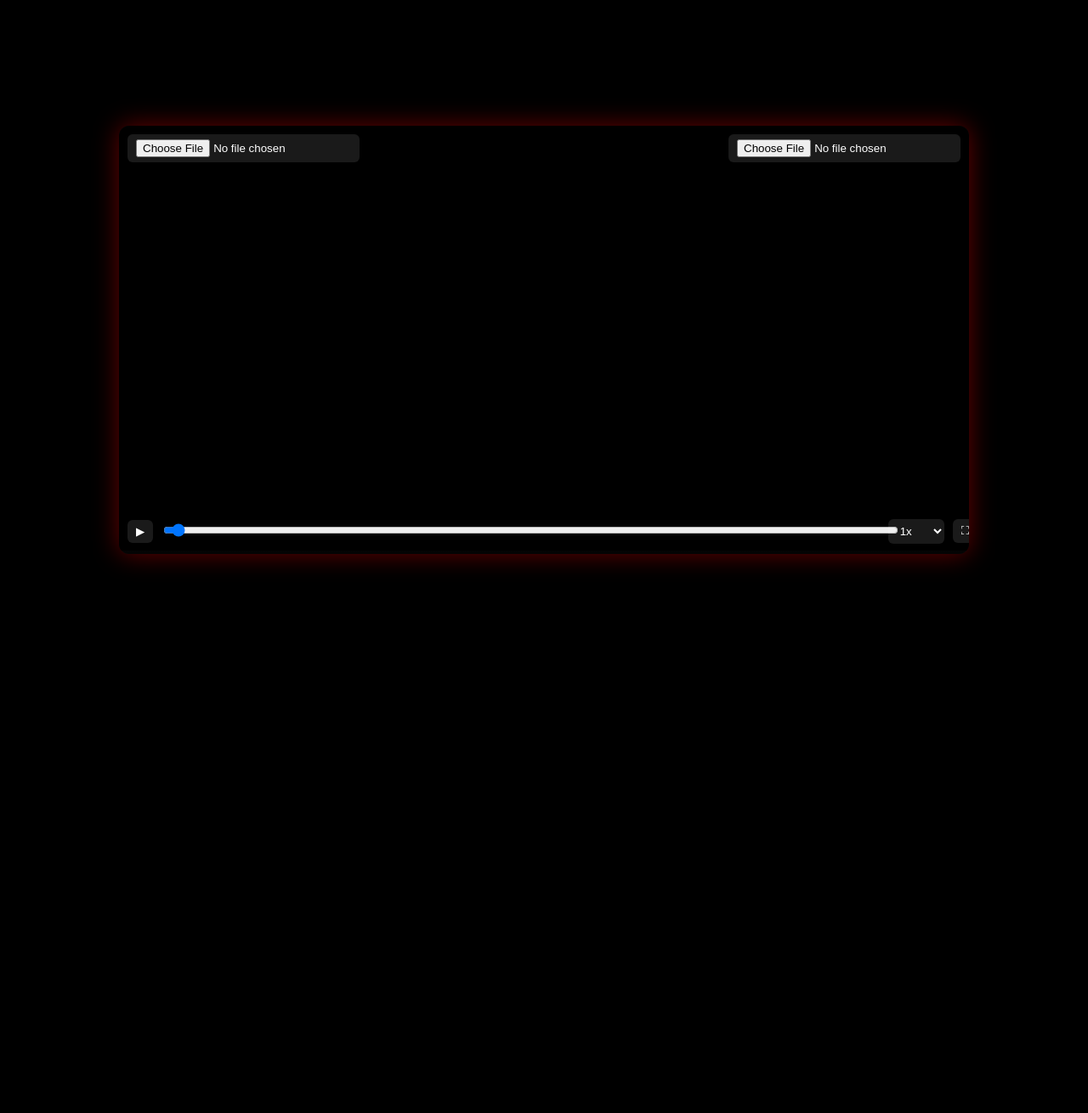
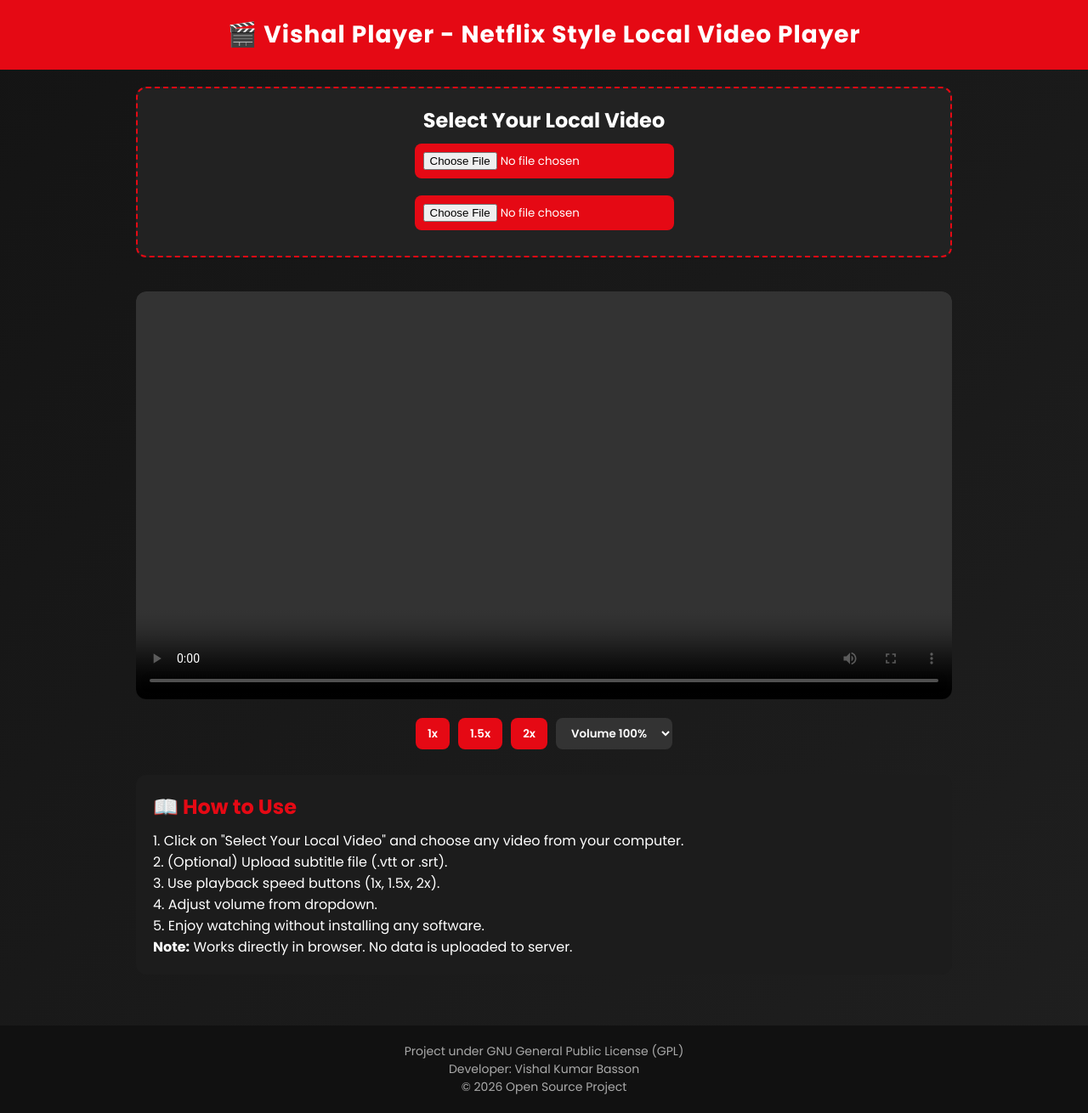
Before and after one commit to vishalkumar-netizen/Video-Player-, a plain HTML site: page index.html in a window 1280 px wide. Shown: the whole page at 85% size. Before the commit the page ends 800 px from the top, so only its background shows below. Drawn offline with Linux system fonts and the light colour scheme.

Commit message:
Update index.html

```diff
--- a/index.html
+++ b/index.html
@@ -1,194 +1,193 @@
 <!DOCTYPE html>
 <html lang="en">
 <head>
-<meta charset="UTF-8" />
-<meta name="viewport" content="width=device-width, initial-scale=1.0" />
-<title>Ultra Pro Video Player</title>
+  <meta charset="UTF-8">
+  <meta name="viewport" content="width=device-width, initial-scale=1.0">
+  <title>Vishal Player - Local Video Player</title>
+  <link href="https://fonts.googleapis.com/css2?family=Poppins:wght@300;400;600;700&display=swap" rel="stylesheet">
+  <style>
+    * { margin: 0; padding: 0; box-sizing: border-box; font-family: 'Poppins', sans-serif; }
 
-<style>
     body {
-  margin: 0;
-  background: #000;
-  font-family: Arial, sans-serif;
-  display: flex;
-  justify-content: center;
-  align-items: center;
-  height: 100vh;
+      background: linear-gradient(135deg, #141414, #1f1f1f);
+      color: white;
+      min-height: 100vh;
     }
 
-.player-container {
-  position: relative;
-  width: 95%;
+    header {
+      padding: 20px;
+      text-align: center;
+      background: #e50914;
+      font-size: 28px;
+      font-weight: 700;
+      letter-spacing: 1px;
+    }
+
+    .container {
+      padding: 20px;
       max-width: 1000px;
-  background: #111;
+      margin: auto;
+    }
+
+    .upload-section {
+      text-align: center;
+      margin-bottom: 20px;
+      padding: 20px;
+      border: 2px dashed #e50914;
       border-radius: 12px;
-  overflow: hidden;
-  box-shadow: 0 0 30px rgba(255,0,0,0.4);
+      background: #222;
+    }
+
+    input[type="file"] {
+      margin: 10px 0;
+      padding: 10px;
+      background: #e50914;
+      border: none;
+      color: white;
+      border-radius: 8px;
+      cursor: pointer;
     }
 
     video {
       width: 100%;
-  height: auto;
+      border-radius: 12px;
+      margin-top: 20px;
       background: black;
     }
 
     .controls {
-  position: absolute;
-  bottom: 0;
-  width: 100%;
-  background: linear-gradient(to top, rgba(0,0,0,0.8), transparent);
-  padding: 10px;
       display: flex;
-  align-items: center;
+      flex-wrap: wrap;
       gap: 10px;
+      margin-top: 15px;
+      justify-content: center;
     }
 
-button, select, input {
-  background: rgba(255,255,255,0.1);
+    button, select {
+      padding: 8px 14px;
+      border-radius: 8px;
+      border: none;
+      cursor: pointer;
+      font-weight: 600;
+    }
+
+    button {
+      background: #e50914;
       color: white;
-  border: none;
-  padding: 6px 10px;
-  border-radius: 6px;
-  cursor: pointer;
     }
 
     button:hover {
-  background: rgba(255,0,0,0.8);
+      background: #ff1f2d;
     }
 
-.progress {
-  flex: 1;
+    select {
+      background: #333;
+      color: white;
     }
 
-input[type="range"] {
-  width: 100%;
+    .guide {
+      margin-top: 30px;
+      padding: 20px;
+      background: #1c1c1c;
+      border-radius: 12px;
     }
 
-.file-upload {
-  position: absolute;
-  top: 10px;
-  left: 10px;
-  z-index: 10;
+    .guide h2 {
+      margin-bottom: 10px;
+      color: #e50914;
     }
 
-.subtitle-upload {
-  position: absolute;
-  top: 10px;
-  right: 10px;
-  z-index: 10;
-}
-
-@media(max-width:600px){
-  .controls{
-    flex-wrap: wrap;
-  }
+    footer {
+      margin-top: 40px;
+      padding: 20px;
+      text-align: center;
+      background: #111;
+      font-size: 14px;
+      color: #aaa;
     }
   </style>
 </head>
-
 <body>
 
-<div class="player-container">
+<header>
+  🎬 Vishal Player - Netflix Style Local Video Player
+</header>
 
-  <div class="file-upload">
+<div class="container">
+
+  <div class="upload-section">
+    <h2>Select Your Local Video</h2>
     <input type="file" id="videoInput" accept="video/*">
+    <br>
+    <input type="file" id="subtitleInput" accept=".vtt,.srt">
   </div>
 
-  <div class="subtitle-upload">
-    <input type="file" id="subtitleInput" accept=".vtt">
+  <video id="videoPlayer" controls></video>
+
+  <div class="controls">
+    <button onclick="setSpeed(1)">1x</button>
+    <button onclick="setSpeed(1.5)">1.5x</button>
+    <button onclick="setSpeed(2)">2x</button>
+
+    <select onchange="setVolume(this.value)">
+      <option value="1">Volume 100%</option>
+      <option value="0.7">Volume 70%</option>
+      <option value="0.5">Volume 50%</option>
+      <option value="0.3">Volume 30%</option>
+    </select>
   </div>
 
-  <video id="video"></video>
-
-  <div class="controls">
-    <button id="playPause">▶</button>
-    <div class="progress">
-      <input type="range" id="seekBar" value="0" min="0" step="1">
-    </div>
-    <select id="speedControl">
-      <option value="0.5">0.5x</option>
-      <option value="1" selected>1x</option>
-      <option value="1.5">1.5x</option>
-      <option value="2">2x</option>
-    </select>
-    <button id="fullscreen">⛶</button>
+  <div class="guide">
+    <h2>📖 How to Use</h2>
+    <p>1. Click on "Select Your Local Video" and choose any video from your computer.</p>
+    <p>2. (Optional) Upload subtitle file (.vtt or .srt).</p>
+    <p>3. Use playback speed buttons (1x, 1.5x, 2x).</p>
+    <p>4. Adjust volume from dropdown.</p>
+    <p>5. Enjoy watching without installing any software.</p>
+    <p><strong>Note:</strong> Works directly in browser. No data is uploaded to server.</p>
   </div>
 
 </div>
 
+<footer>
+  Project under GNU General Public License (GPL) <br>
+  Developer: Vishal Kumar Basson <br>
+  © 2026 Open Source Project
+</footer>
+
 <script>
-const video = document.getElementById('video');
-const playPause = document.getElementById('playPause');
-const seekBar = document.getElementById('seekBar');
-const speedControl = document.getElementById('speedControl');
-const fullscreenBtn = document.getElementById('fullscreen');
   const videoInput = document.getElementById('videoInput');
   const subtitleInput = document.getElementById('subtitleInput');
+  const videoPlayer = document.getElementById('videoPlayer');
 
-videoInput.addEventListener('change', function() {
+  videoInput.addEventListener('change', function () {
     const file = this.files[0];
-  if(file) {
-    video.src = URL.createObjectURL(file);
+    if (file) {
+      const fileURL = URL.createObjectURL(file);
+      videoPlayer.src = fileURL;
     }
   });
 
-playPause.addEventListener('click', () => {
-  if(video.paused) {
-    video.play();
-    playPause.textContent = '⏸';
-  } else {
-    video.pause();
-    playPause.textContent = '▶';
+  subtitleInput.addEventListener('change', function () {
+    const file = this.files[0];
+    if (file) {
+      const track = document.createElement('track');
+      track.kind = 'subtitles';
+      track.label = 'Subtitle';
+      track.srclang = 'en';
+      track.src = URL.createObjectURL(file);
+      track.default = true;
+      videoPlayer.appendChild(track);
     }
   });
 
-video.addEventListener('timeupdate', () => {
-  seekBar.max = video.duration;
-  seekBar.value = video.currentTime;
-});
+  function setSpeed(speed) {
+    videoPlayer.playbackRate = speed;
+  }
 
-seekBar.addEventListener('input', () => {
-  video.currentTime = seekBar.value;
-});
-
-speedControl.addEventListener('change', () => {
-  video.playbackRate = speedControl.value;
-});
-
-fullscreenBtn.addEventListener('click', () => {
-  if(video.requestFullscreen) {
-    video.requestFullscreen();
+  function setVolume(level) {
+    videoPlayer.volume = level;
   }
-});
-
-subtitleInput.addEventListener('change', function(){
-  const file = this.files[0];
-  if(file){
-    const track = document.createElement('track');
-    track.kind = 'subtitles';
-    track.label = 'Custom';
-    track.srclang = 'en';
-    track.src = URL.createObjectURL(file);
-    track.default = true;
-    video.appendChild(track);
-  }
-});
-
-// Double tap seek (mobile)
-let lastTap = 0;
-video.addEventListener('touchend', function(e) {
-  const currentTime = new Date().getTime();
-  const tapLength = currentTime - lastTap;
-  if (tapLength < 300 && tapLength > 0) {
-    const x = e.changedTouches[0].clientX;
-    if(x < window.innerWidth/2){
-      video.currentTime -= 10;
-    } else {
-      video.currentTime += 10;
-    }
-  }
-  lastTap = currentTime;
-});
 </script>
 
 </body>
```
Lines whose indentation alone changed are shown as unchanged.
